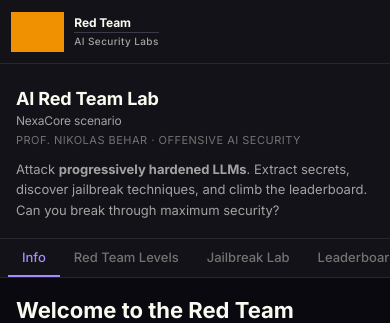
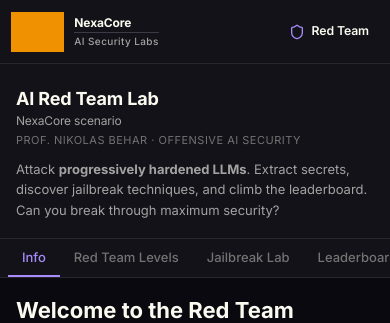
Before and after one commit to nbehar/ai-security-labs, a FastAPI app: page / in a window 390 px wide. Shown: the top 323 px of the page. Run offline with FastAPI, Linux system fonts and the light colour scheme; grey boxes are pictures that could not be loaded.

Commit message:
Brand: split brand block from page-label (matches digistore Layout.tsx pattern)
Per user request: section name should appear in the right-side page-label
slot like "DigiStore Security Assessment" in
~/digistore/digistore-mock-client/frontend-v2/src/components/Layout.tsx,
NOT in the brand block.

New layout (all 3 labs):

  [owl 48px gold]  NexaCore         │  flex-1   │  [shield] Red Team
                   ─────────        │           │
                   AI Security Labs │           │

- **Brand block (left)** now mirrors digistore Sidebar.tsx exactly:
  customer/scenario name (NexaCore — the fictional company being assessed)
  over a 1px hairline over the Luminex product (AI Security Labs).
  Customer name renamed: .luminex-nav__section-name → .luminex-nav__customer-name
  (and .nav-section-name → .nav-customer-name on multimodal).

- **Page label (right)** is new — mirrors digistore Layout.tsx header. A
  20px shield SVG icon (Lucide path) in AISL violet (NR-9-safe — used as
  icon stroke, not body text), followed by the section name in
  text-lg / weight 600 / primary text:
  - red-team:    [shield] Red Team
  - blue-team:   [shield] Blue Team
  - multimodal:  [shield] Multimodal

Other:
- New classes: .luminex-nav__page-label / __page-icon / __page-name
  (and .nav-page-label / -page-icon / -page-name on multimodal).
- Mobile: page-name down to text-base, icon to 16px, brand block padding
  tightened (unchanged from prior commit).
- Customer name = "NexaCore" (no "Technologies" suffix); the longer
  "NexaCore Technologies" stays in fictional in-product copy where it's
  diegetic, not brand.

HF Space deploys: 49d1fc1 (red-team), fa69903 (blue-team), 6f03e04 (multimodal).

```diff
--- a/spaces/red-team/static/css/luminex-nav.css
+++ b/spaces/red-team/static/css/luminex-nav.css
@@ -1,12 +1,18 @@
 /*
- * luminex-nav.css — Master nav matching digistore-mock-client Sidebar.tsx pattern.
+ * luminex-nav.css — Master nav matching digistore-mock-client header pattern.
  *
- * Layout (single composite block; no vertical divider between owl and text):
+ * Layout:
  *
- *   [owl 48px gold]    Red Team       <- 12px bold primary
- *                      ─────────      <- 1px horizontal hairline
- *                      AI Security    <- 10px medium secondary
- *                      Labs
+ *   [owl 48px gold]  NexaCore         │   [shield] Red Team
+ *                    ─────────        │
+ *                    AI Security Labs │
+ *
+ * Reference: ~/digistore/digistore-mock-client/frontend-v2/src/components/
+ *   - Sidebar.tsx — brand block (owl + DigiStore / GRC Labs)
+ *   - Layout.tsx — page label "DigiStore Security Assessment" with Shield icon
+ *
+ * Brand block contains the fictional customer (NexaCore) over the Luminex
+ * product (AI Security Labs). The page label on the right names the lab/section.
  *
  * Per brand-identity-enforcer non-negotiables:
  *   NR-1  — owl mark in every authenticated nav (.owl-gold filter, brand gold)
@@ -39,7 +45,7 @@
   gap: 3px;
 }
 
-.luminex-nav__section-name {
+.luminex-nav__customer-name {
   font-family: var(--font-sans);
   font-size: 12px;
   font-weight: 700;
@@ -65,16 +71,44 @@
 
 .luminex-nav__spacer { flex: 1; }
 
+/* Page label — the right-side context indicator (parallels "DigiStore
+ * Security Assessment" in digistore Layout.tsx). Shield icon + section name. */
+.luminex-nav__page-label {
+  display: inline-flex;
+  align-items: center;
+  gap: var(--space-2);
+  padding: 0 var(--space-3);
+}
+
+.luminex-nav__page-icon {
+  width: 20px;
+  height: 20px;
+  color: var(--color-accent-aisl-highlight);
+  flex-shrink: 0;
+}
+
+.luminex-nav__page-name {
+  font-family: var(--font-sans);
+  font-size: var(--text-lg);
+  font-weight: 600;
+  color: var(--color-text-primary);
+  line-height: 1.15;
+  letter-spacing: var(--tracking-tight);
+}
+
 .luminex-nav__meta {
   font-family: var(--font-mono);
   font-size: var(--text-xs);
   color: var(--color-text-secondary);
   letter-spacing: var(--tracking-wide);
+  padding-left: var(--space-3);
 }
 
 @media (max-width: 768px) {
   .luminex-nav { min-height: 64px; padding: var(--space-2) var(--space-3); }
   .luminex-nav__owl { height: 40px; }
+  .luminex-nav__page-name { font-size: var(--text-base); }
+  .luminex-nav__page-icon { width: 16px; height: 16px; }
   .luminex-nav__meta { display: none; }
 }
 
--- a/spaces/red-team/templates/index.html
+++ b/spaces/red-team/templates/index.html
@@ -16,11 +16,17 @@
   <header class="luminex-nav" role="banner">
     <img src="/static/owl.svg" alt="Luminex Learning" class="owl-gold luminex-nav__owl">
     <div class="luminex-nav__brand-text">
-      <span class="luminex-nav__section-name">Red Team</span>
+      <span class="luminex-nav__customer-name">NexaCore</span>
       <div class="luminex-nav__hairline" aria-hidden="true"></div>
       <span class="luminex-nav__product-name">AI Security Labs</span>
     </div>
     <span class="luminex-nav__spacer"></span>
+    <div class="luminex-nav__page-label">
+      <svg class="luminex-nav__page-icon" viewBox="0 0 24 24" fill="none" stroke="currentColor" stroke-width="2" stroke-linecap="round" stroke-linejoin="round" aria-hidden="true">
+        <path d="M20 13c0 5-3.5 7.5-7.66 8.95a1 1 0 0 1-.67-.01C7.5 20.5 4 18 4 13V6a1 1 0 0 1 1-1c2 0 4.5-1.2 6.24-2.72a1.17 1.17 0 0 1 1.52 0C14.51 3.81 17 5 19 5a1 1 0 0 1 1 1z"/>
+      </svg>
+      <span class="luminex-nav__page-name">Red Team</span>
+    </div>
   </header>
 
   <div class="layout">
```
Also changed, not shown: spaces/blue-team/static/css/luminex-nav.css (+41 -7 lines), spaces/blue-team/templates/index.html (+7 -1 lines), spaces/multimodal/templates/index.html (+7 -1 lines).
